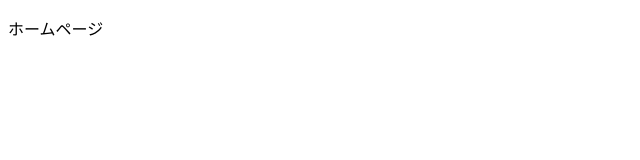
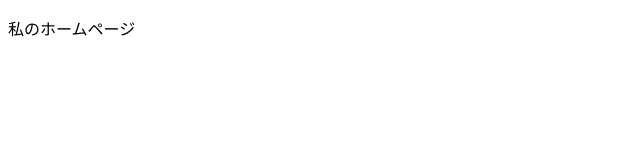
Before and after one commit to Nemumi3HinaUGOK/Nemumi3HinaUGOK.github.io, a plain HTML site: page index.html in a window 1280 px wide. Shown: the full height of the page, 0-640 px from the left. Drawn offline with Linux system fonts and the light colour scheme.

Commit message:
Update index.html

```diff
--- a/index.html
+++ b/index.html
@@ -6,6 +6,6 @@
     <title>〇〇のホームページ</title>
     </head>
     <body>
-        <p>ホームページ</p>
+        <p>私のホームページ</p>
     </body>
 </html>
```
